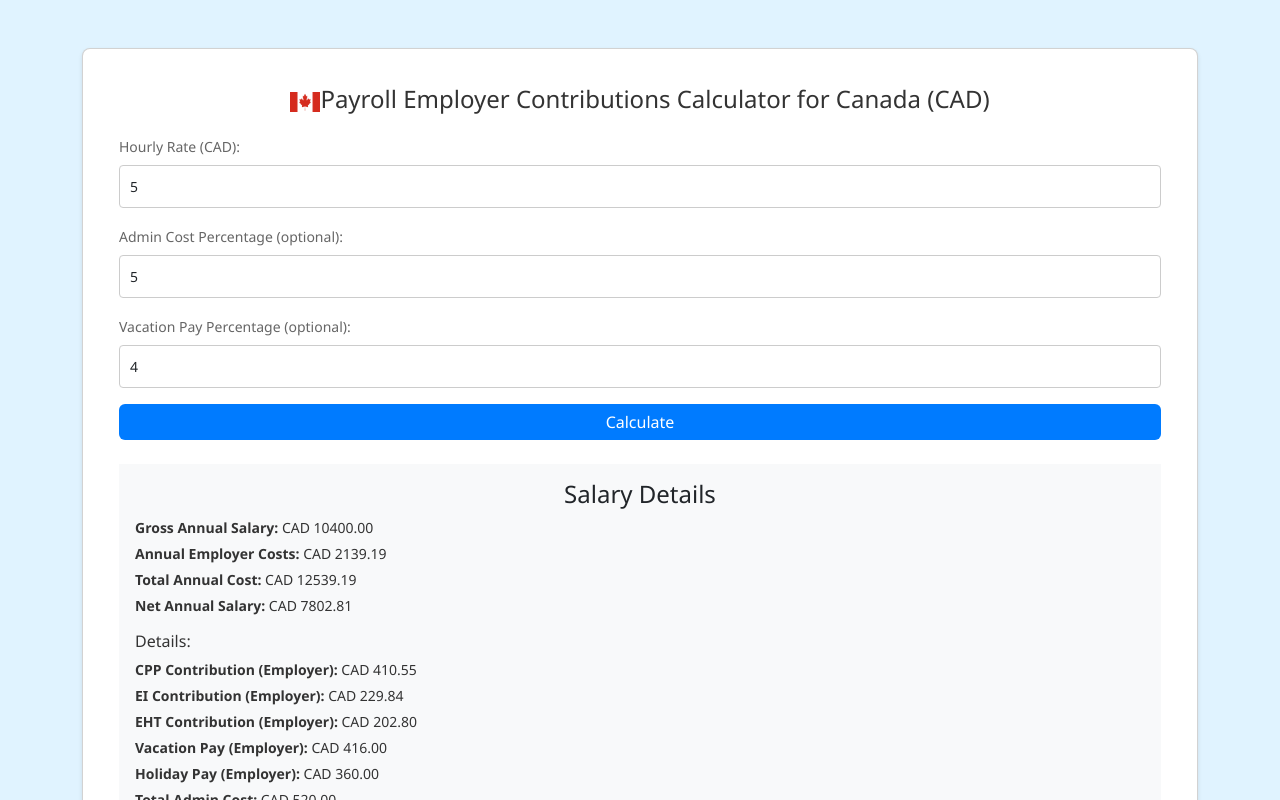
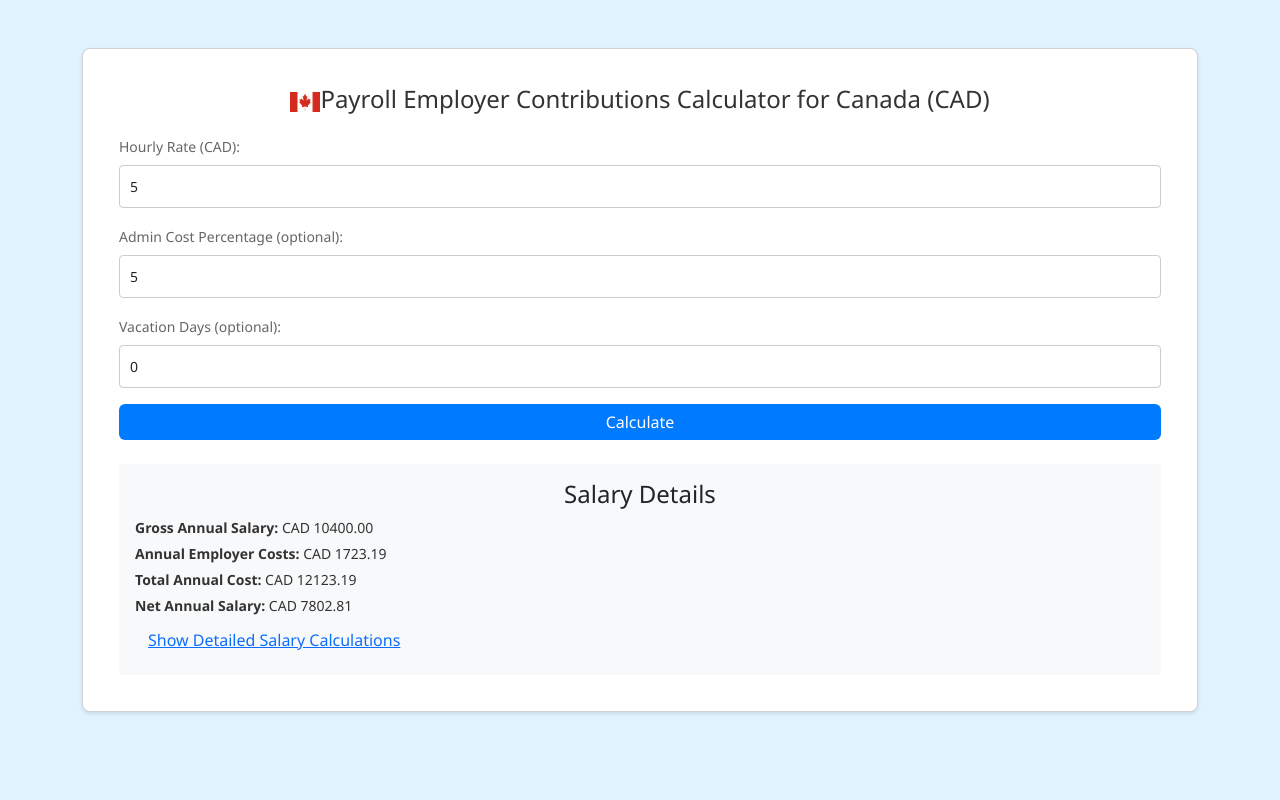
Before and after one commit to kareemshams14/payroll-calculator, a React (Create React App) app: page / in a window 1280 px wide. Both pictures are taken after typing "5", "5" into the empty fields and a click on the button "Calculate". Shown: the top 800 px of the page. Built offline with nearby package versions, Linux system fonts and the light colour scheme.

Commit message:
Update App.js

```diff
--- a/src/App.js
+++ b/src/App.js
@@ -5,14 +5,15 @@ import CanadaFlag from './canada-flag.png';
 function App() {
   const [hourlyRate, setHourlyRate] = useState('');
   const [adminCostPercentage, setAdminCostPercentage] = useState('');
-  const [vacationPayPercentage, setVacationPayPercentage] = useState(4); // Default to 4%
+  const [vacationDays, setVacationDays] = useState(0); // Default to 0 days
   const [result, setResult] = useState(null);
+  const [showDetails, setShowDetails] = useState(false);
 
   const calculateContributions = () => {
     const hourly = parseFloat(hourlyRate);
     const annualHours = 2080; // Assuming 2080 hours annually
     const adminCost = parseFloat(adminCostPercentage) / 100 || 0;
-    const vacationPayRate = parseFloat(vacationPayPercentage) / 100;
+    const vacationHours = parseFloat(vacationDays) * 8;
 
     if (isNaN(hourly)) {
       alert('Please fill in all fields correctly.');
@@ -46,8 +47,8 @@ function App() {
     const ehtRate = 0.0195;
     ehtContribution = annualSalary * ehtRate;
 
-    vacationPay = vacationPayRate ? annualSalary * vacationPayRate : 0;
-    holidayPay = hourly * 8 * 9;
+    vacationPay = vacationHours * hourly; // Vacation pay calculated based on vacation days
+    holidayPay = hourly * 8 * 9; // 9 statutory holidays
 
     const totalAdminCost = annualSalary * adminCost;
     const totalBudgetCAD = annualSalary + cppContribution + eiContribution + ehtContribution + vacationPay + holidayPay + totalAdminCost;
@@ -79,7 +80,7 @@ function App() {
       employeeNetPayUSD: employeeNetPayUSD.toFixed(2),
       hourlyRate: hourly.toFixed(2),
       adminCostPercentage: adminCost ? (adminCost * 100).toFixed(2) : '0.00',
-      vacationPayPercentage: vacationPayRate ? (vacationPayRate * 100).toFixed(2) : '0.00',
+      vacationDays,
       conversionRateUSD,
       federalTax: federalTax.toFixed(2),
       provincialTax: provincialTax.toFixed(2),
@@ -132,6 +133,11 @@ function App() {
         <p><strong>Total Annual Cost:</strong> CAD {result.totalBudgetCAD}</p>
         <p><strong>Net Annual Salary:</strong> CAD {result.employeeNetPayCAD}</p>
 
+        <button className="btn btn-link" onClick={() => setShowDetails(!showDetails)}>
+          {showDetails ? 'Hide' : 'Show'} Detailed Salary Calculations
+        </button>
+
+        {showDetails && (
           <div className="details mt-3">
             <h5>Details:</h5>
             <p><strong>CPP Contribution (Employer):</strong> CAD {result.cppContribution}</p>
@@ -155,6 +161,7 @@ function App() {
             <p><strong>Provincial Tax:</strong> CAD {result.provincialTax}</p>
             <p><strong>Total Tax:</strong> CAD {result.totalTax}</p>
           </div>
+        )}
       </div>
     );
   };
@@ -191,13 +198,13 @@ function App() {
           </div>
 
           <div className="mb-3">
-            <label htmlFor="vacationPayPercentage" className="form-label">Vacation Pay Percentage (optional):</label>
+            <label htmlFor="vacationDays" className="form-label">Vacation Days (optional):</label>
             <input
               type="number"
-              id="vacationPayPercentage"
+              id="vacationDays"
               className="form-control"
-              value={vacationPayPercentage}
-              onChange={(e) => setVacationPayPercentage(e.target.value)}
+              value={vacationDays}
+              onChange={(e) => setVacationDays(e.target.value)}
             />
           </div>
 
```
Lines whose indentation alone changed are shown as unchanged.
